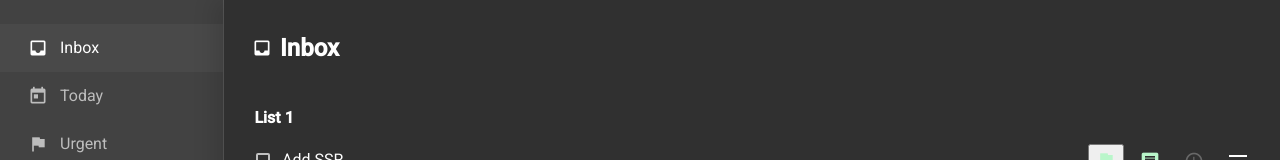
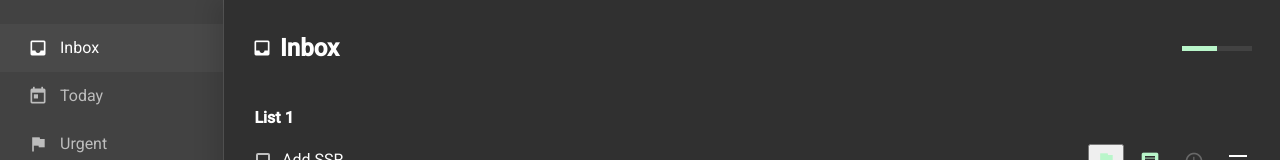
Before and after one commit to wintersteve/todo, an Angular app: page / in a window 1280 px wide. Shown: the top 160 px of the page. Built offline with nearby package versions, Linux system fonts and the light colour scheme.

Commit message:
add progress bar

```diff
--- a/src/app/todos/todos.component.html
+++ b/src/app/todos/todos.component.html
@@ -3,6 +3,11 @@
 		<mat-icon class="header-icon">{{ selectedList.icon }}</mat-icon>
 		{{ selectedList.title }}
 	</h1>
+	<mat-progress-bar
+		mode="determinate"
+		[value]="percentDone"
+		class="progress-bar"
+	></mat-progress-bar>
 	<button mat-icon-button class="mobile-menu" (click)="expanded.emit()">
 		<mat-icon>menu</mat-icon>
 	</button>
--- a/src/app/todos/todos.component.scss
+++ b/src/app/todos/todos.component.scss
@@ -24,6 +24,11 @@
 	font-size: 20px;
 	width: 20px;
 	height: 20px;
+}
+
+.progress-bar {
+	height: 5px;
+	width: 7%;
 }
 
 .todos {
@@ -143,4 +148,7 @@
 			height: 19px;
 		}
 	}
+	.progress-bar {
+		display: none;
+	}
 }
--- a/src/app/todos/todos.component.ts
+++ b/src/app/todos/todos.component.ts
@@ -81,6 +81,15 @@ export class TodosComponent implements OnInit, OnChanges {
 		return content;
 	}
 
+	get percentDone() {
+		const amountDone = this.todos.reduce(
+			(result, todo) => (result += todo.done ? 1 : 0),
+			0
+		);
+		if (this.todos.length > 0) return (amountDone / this.todos.length) * 100;
+		else return 0;
+	}
+
 	ngOnInit() {
 		this.loadTodos();
 	}
@@ -88,6 +97,7 @@ export class TodosComponent implements OnInit, OnChanges {
 	ngOnChanges() {
 		this.loadTodos();
 		this.hideNotes();
+		console.log(this.percentDone);
 	}
 
 	constructor() {}
```
